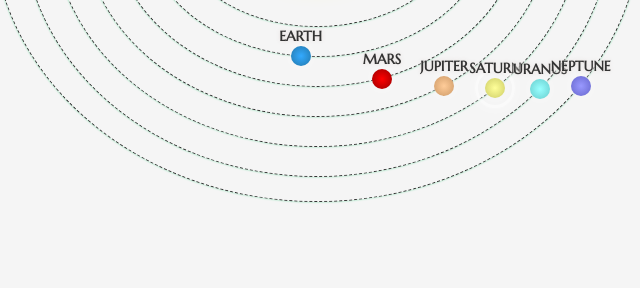
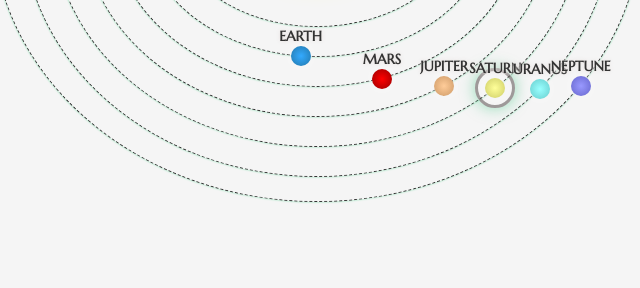
Before and after one commit to marcusndz/Animated-Solar-System, a plain HTML site: page index.html in a window 1280 px wide. Both pictures are taken after a click on the button "☀️ Light Mode". Shown: the part 478-766 px from the top of the page, 320-960 px from the left. Drawn offline with nearby package versions, Linux system fonts and the light colour scheme.

Commit message:
Update saturn rings color for light mode

```diff
--- a/css/light-mode.css
+++ b/css/light-mode.css
@@ -49,6 +49,13 @@ body.light-mode .orbit {
     box-shadow: 0 0 2px rgb(115, 220, 164);
 }
 
+/* 💍 Saturn's Ring */
+body.light-mode .saturn .ring {
+
+    border: 3px solid rgba(73, 62, 62, 0.5);
+    box-shadow: 0 0 15px rgba(45, 196, 120, 0.5);
+}
+
 /* 🏷️ Light mode planet labels */
 body.light-mode .planet-name-label {
     color: #333;
```
Also changed, not shown: snapshots/preview-light.png.
